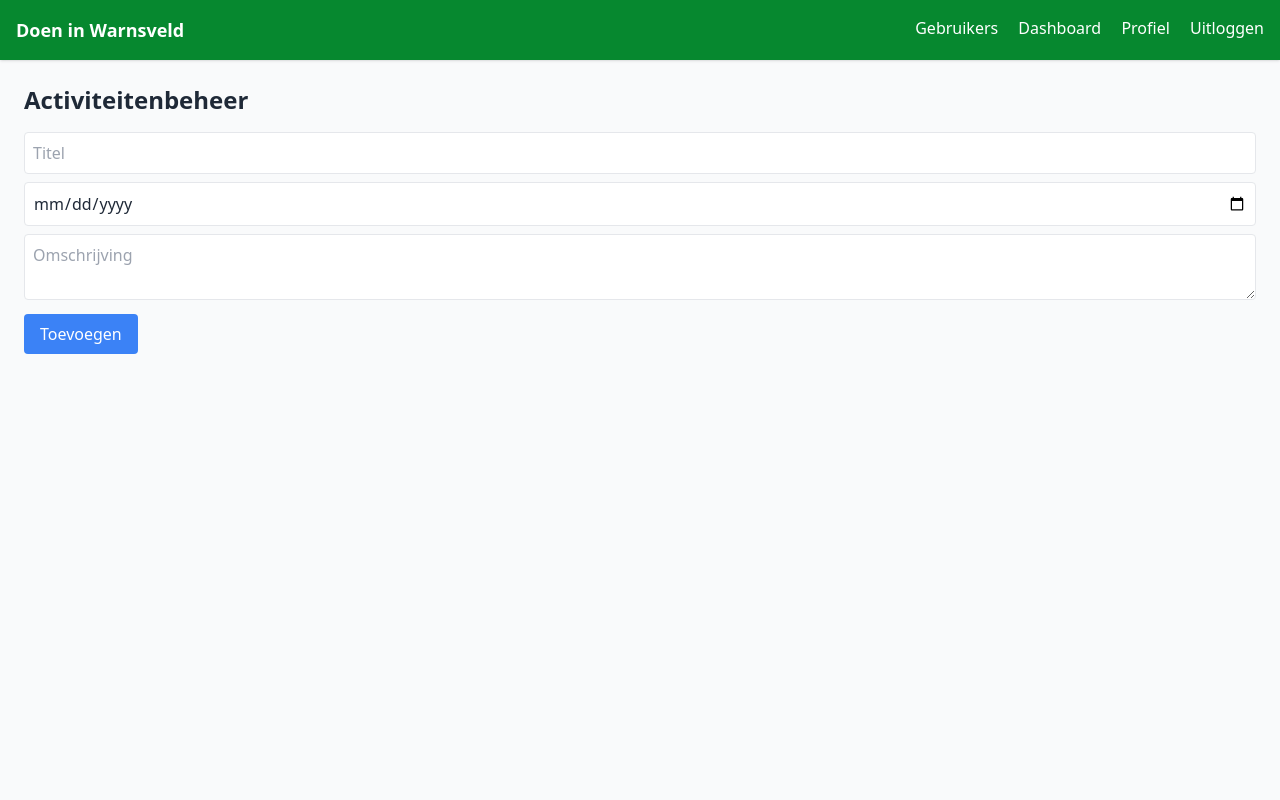
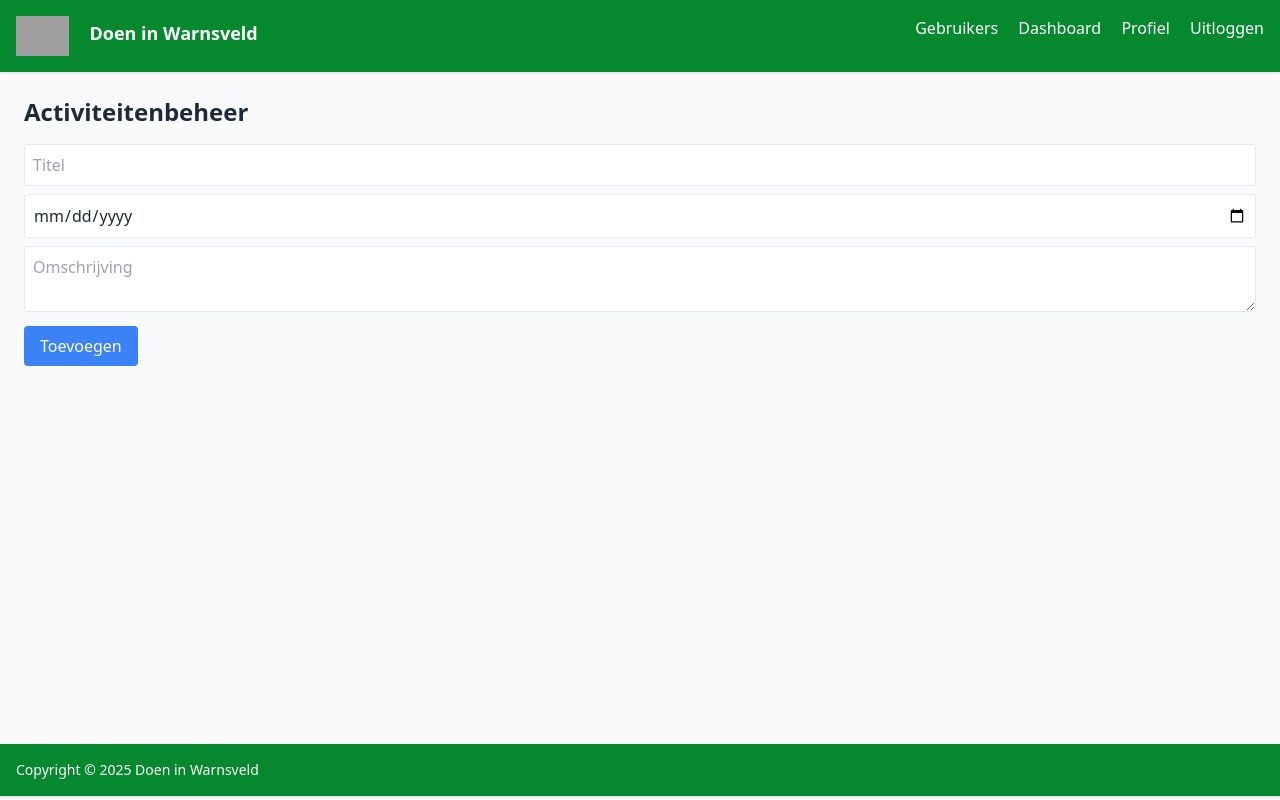
Before and after one commit to berendsendevelopment/doeninwarnsveld, a Flask app: page /activities in a window 1280 px wide. Run offline with Flask 3, Linux system fonts and the light colour scheme; a user stored in the database is signed in; data that the repository does not hold is empty; some libraries are stand-ins or nearby versions; grey boxes are pictures that could not be loaded.

Commit message:
some change in style

```diff
--- a/templates/activities.html
+++ b/templates/activities.html
@@ -5,7 +5,7 @@
 <form method="POST" class="mb-6 space-y-2">
     <input name="title" placeholder="Titel" class="w-full p-2 border rounded" required>
     <input name="date" type="date" class="w-full p-2 border rounded" required>
-    <textarea name="description" placeholder="Omschrijving" class="w-full p-2 border rounded" required></textarea>
+    <textarea name="description" id="editor" placeholder="Omschrijving" class="w-full p-2 border rounded" required></textarea>
     <button class="bg-blue-500 text-white px-4 py-2 rounded">Toevoegen</button>
 </form>
 <ul>
@@ -25,4 +25,9 @@
     </div>
     {% endfor %}
 </ul>
+<script>
+//   ClassicEditor
+//     .create(document.querySelector('#editor'))
+//     .catch(error => { console.error(error); });
+</script>
 {% endblock %}
--- a/templates/base.html
+++ b/templates/base.html
@@ -13,11 +13,23 @@
         .bg-thema {
             background-color: #06882f; /* Tailwind's blue-500 */
         }
+        .hero{
+            min-height: 400px;
+            background-position: center;
+            background-size: cover;
+        }
+        main {
+            min-height: calc(100vh - 128px);
+        }
     </style>
 </head>
 <body class="bg-gray-50 text-gray-800">
     <nav class="bg-thema shadow p-4 flex justify-between">
-        <a href="/" class="font-bold text-lg text-white">Doen in Warnsveld</a>
+        <div class="logoSpace">
+            <img src="https://www.dorpsraadwarnsveld.nl/wp-content/themes/tailpress/images/beeld.png" alt="Logo" class="h-10 inline-block mr-4">
+            <a href="/" class="font-bold text-lg text-white">Doen in Warnsveld</a>
+        </div>
+
         <div>
             {% if session.is_admin %}
                 <a href="/admin/users" class="mr-4 text-white hover:underline">Gebruikers</a>
@@ -27,7 +39,7 @@
                 <a href="/profile" class="mr-4 text-white hover:underline">Profiel</a>
                 <a href="/logout" class="text-white hover:underline">Uitloggen</a>
             {% else %}
-                <a href="/login" class="text-white hover:underline">Inloggen</a>
+                <!-- <a href="/login" class="text-white hover:underline">Inloggen</a> -->
             {% endif %}
         </div>
     </nav>
@@ -42,6 +54,8 @@
             {% endif %}
         {% endwith %}
         {% block content %}{% endblock %}
+
     </main>
+    <div class="bg-thema shadow p-4 flex justify-between"><p class="text-white text-sm">Copyright © 2025 Doen in Warnsveld</p></div>
 </body>
 </html>
```
Also changed, not shown: templates/public.html (+4 -3 lines).
